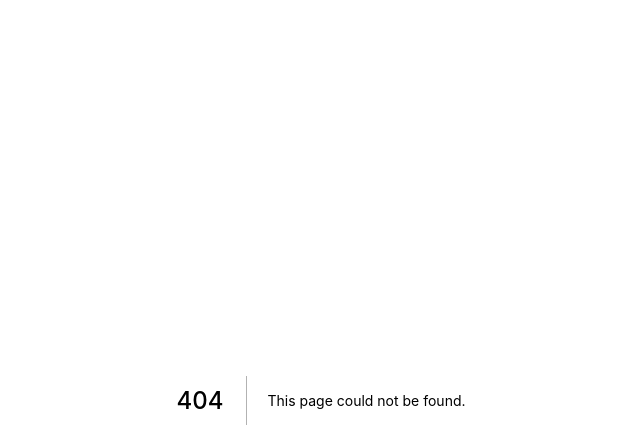
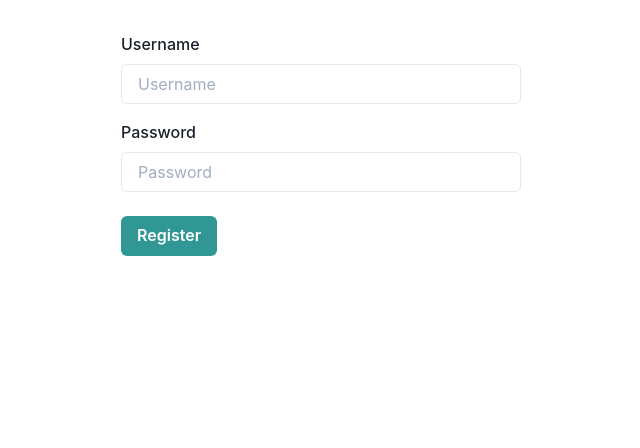
Before and after one commit to Neuhaus93/Lireddit-web, a Next.js app: page /register in a window 1280 px wide. Before the commit this address had no page. Shown: the top 448 px of the page, without its empty margins (319-959 px from the left). Built offline with nearby package versions, Linux system fonts and the light colour scheme.

Commit message:
Initial commit - nextjs/chackra setup

```diff
--- a/package.json
+++ b/package.json
@@ -12,6 +12,7 @@
     "@chakra-ui/theme-tools": "1.0.0",
     "@emotion/react": "11.1.1",
     "@emotion/styled": "11.0.0",
+    "formik": "^2.2.5",
     "framer-motion": "^2.9.4",
     "next": "latest",
     "react": "^17.0.1",
--- a/src/components/Footer.tsx
+++ /dev/null
@@ -1,5 +0,0 @@
-import { Flex, FlexProps } from '@chakra-ui/react'
-
-export const Footer = (props: FlexProps) => (
-  <Flex as="footer" py="8rem" {...props} />
-)
--- /dev/null
+++ b/src/components/InputField.tsx
@@ -0,0 +1,34 @@
+import React from 'react';
+import {
+  FormControl,
+  FormErrorMessage,
+  FormLabel,
+  Input,
+} from '@chakra-ui/react';
+import { useField } from 'formik';
+
+type InputFieldProps = React.InputHTMLAttributes<HTMLInputElement> & {
+  name: string;
+  label: string;
+};
+
+export const InputField: React.FC<InputFieldProps> = ({
+  label,
+  size: _,
+  ...props
+}) => {
+  const [field, { error }] = useField(props);
+
+  return (
+    <FormControl isInvalid={!!error}>
+      <FormLabel htmlFor={field.name}>{label}</FormLabel>
+      <Input
+        {...field}
+        {...props}
+        id={field.name}
+        placeholder={props.placeholder}
+      />
+      {error && <FormErrorMessage>{error}</FormErrorMessage>}
+    </FormControl>
+  );
+};
--- /dev/null
+++ b/src/components/Wrapper.tsx
@@ -0,0 +1,21 @@
+import { Box } from '@chakra-ui/react';
+import React from 'react';
+
+interface WrapperProps {
+  variant?: 'small' | 'regular';
+}
+
+export const Wrapper: React.FC<WrapperProps> = ({
+  children,
+  variant = 'regular',
+}) => {
+  return (
+    <Box
+      mt={8}
+      mx='auto'
+      maxW={variant === 'regular' ? '800px' : '400px'}
+      w='100%'>
+      {children}
+    </Box>
+  );
+};
--- /dev/null
+++ b/src/pages/register.tsx
@@ -0,0 +1,44 @@
+import React from 'react';
+import { Form, Formik } from 'formik';
+import { Wrapper } from '../components/Wrapper';
+import { InputField } from '../components/InputField';
+import { Box, Button } from '@chakra-ui/react';
+
+interface registerProps {}
+
+const Register: React.FC<registerProps> = ({}) => {
+  return (
+    <Wrapper variant='small'>
+      <Formik
+        initialValues={{ username: '', password: '' }}
+        onSubmit={console.log}>
+        {({ isSubmitting }) => (
+          <Form>
+            <InputField
+              name='username'
+              placeholder='Username'
+              label='Username'
+            />
+
+            <Box mt={4}>
+              <InputField
+                name='password'
+                placeholder='Password'
+                label='Password'
+                type='password'
+              />
+            </Box>
+
+            <Box mt={6}>
+              <Button type='submit' colorScheme='teal' isLoading={isSubmitting}>
+                Register
+              </Button>
+            </Box>
+          </Form>
+        )}
+      </Formik>
+    </Wrapper>
+  );
+};
+
+export default Register;
```
Also changed, not shown: src/components/CTA.tsx (deleted, +0 -31 lines), src/components/Container.tsx (deleted, +0 -19 lines), src/components/DarkModeSwitch.tsx (deleted, +0 -16 lines), src/components/Hero.tsx (deleted, +0 -11 lines), src/components/Main.tsx (deleted, +0 -13 lines), src/pages/index.tsx (+2 -55 lines), 1 other file (tests, documents, lock files or other folders).
